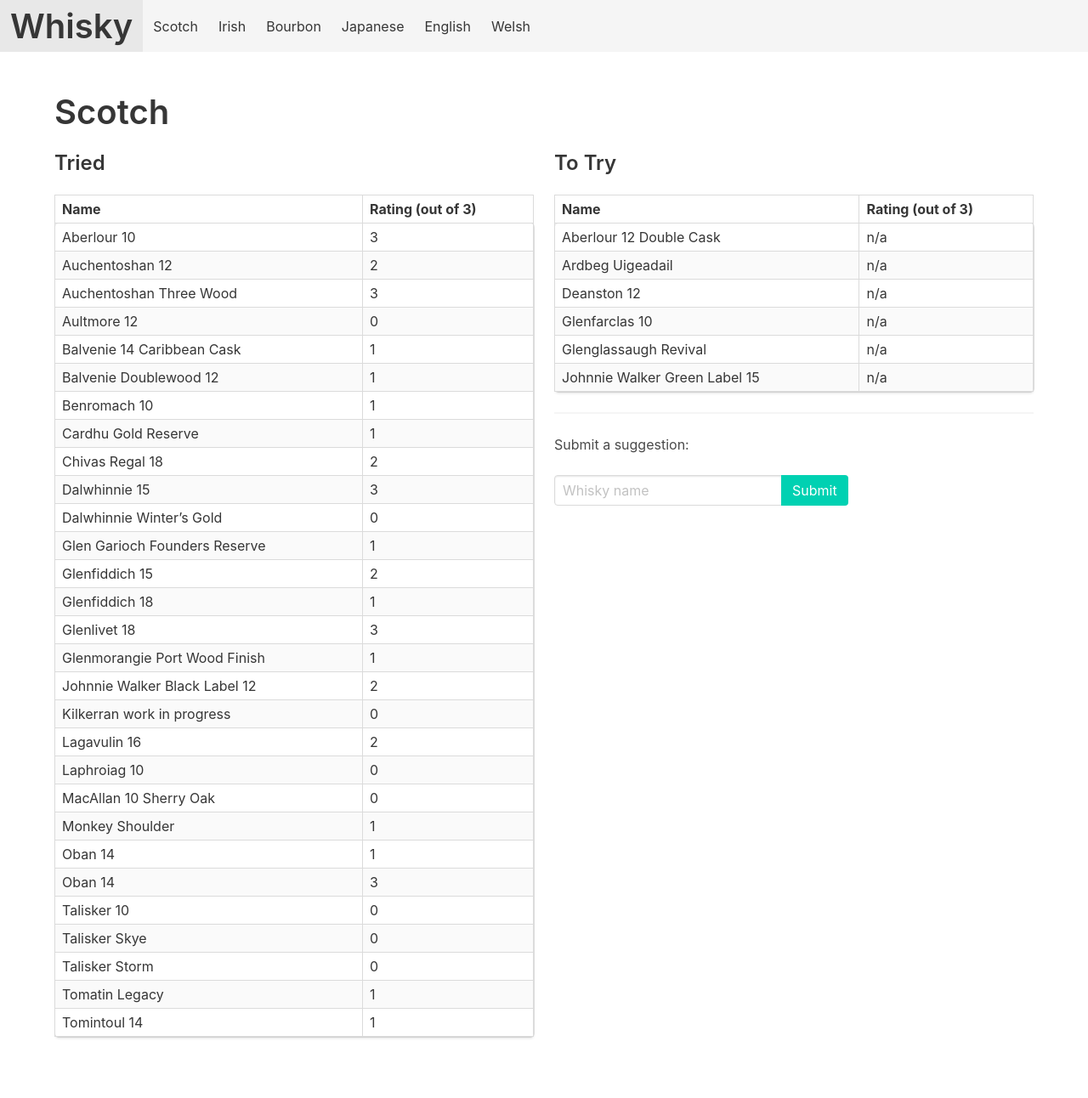
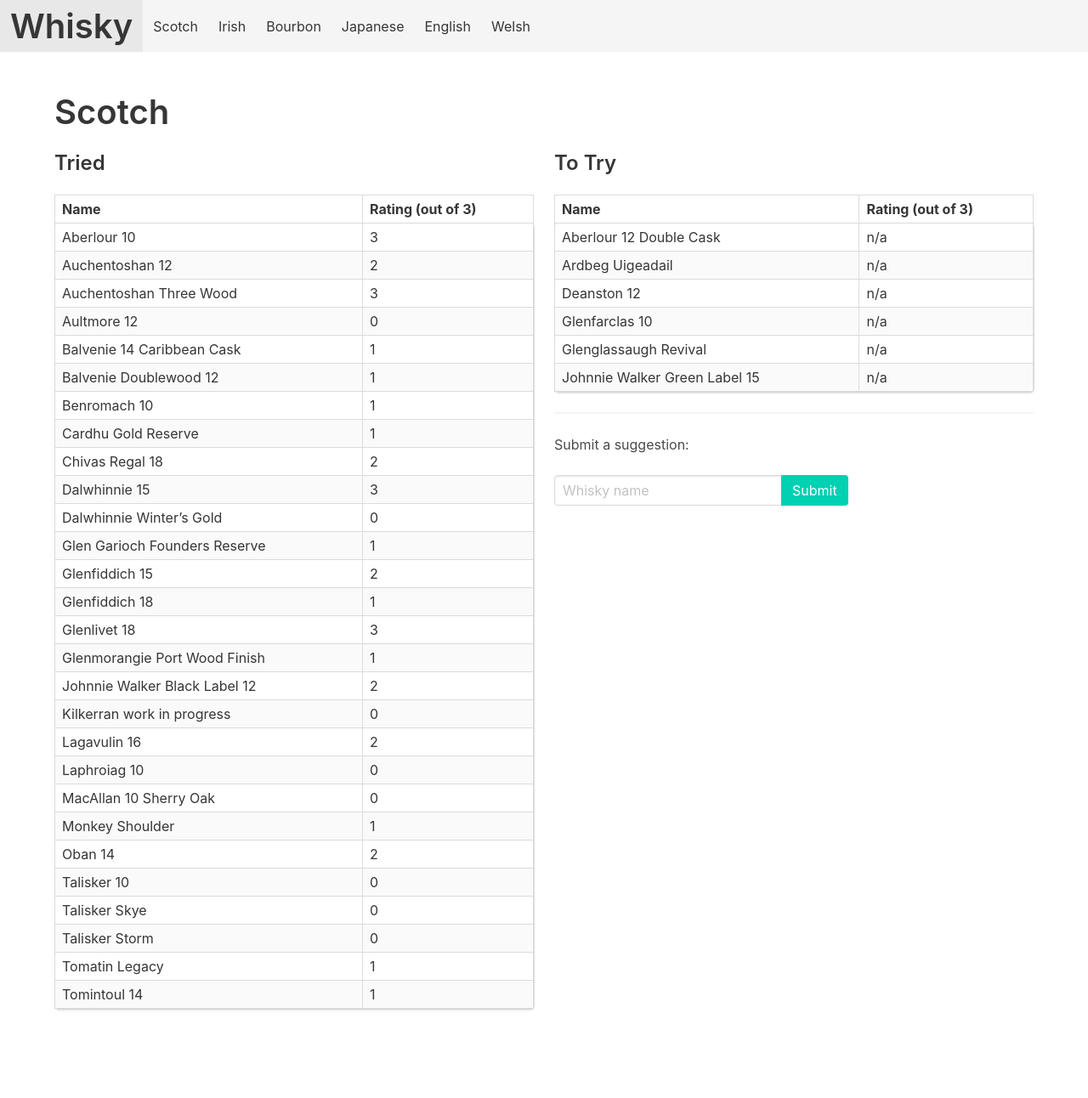
Before and after one commit to grega/whisky, a Jekyll site: the page built from scotch.html, in a window 1280 px wide. Shown: the whole page at 85% size. Built offline with Jekyll 4.4.1, drawn with Linux system fonts in a browser that asks for light colours; after the commit the page ends 1259 px from its top, so only the background shows below that.

Commit message:
Update tried.yml

```diff
--- a/_data/scotch/tried.yml
+++ b/_data/scotch/tried.yml
@@ -67,9 +67,6 @@
 - name: Benromach 10
   rating: 1
 
-- name: Oban 14
-  rating: 1
-
 - name: Johnnie Walker Black Label 12
   rating: 2
 
@@ -83,4 +80,4 @@
   rating: 1
 
 - name: Oban 14
-  rating: 3
+  rating: 2
```
